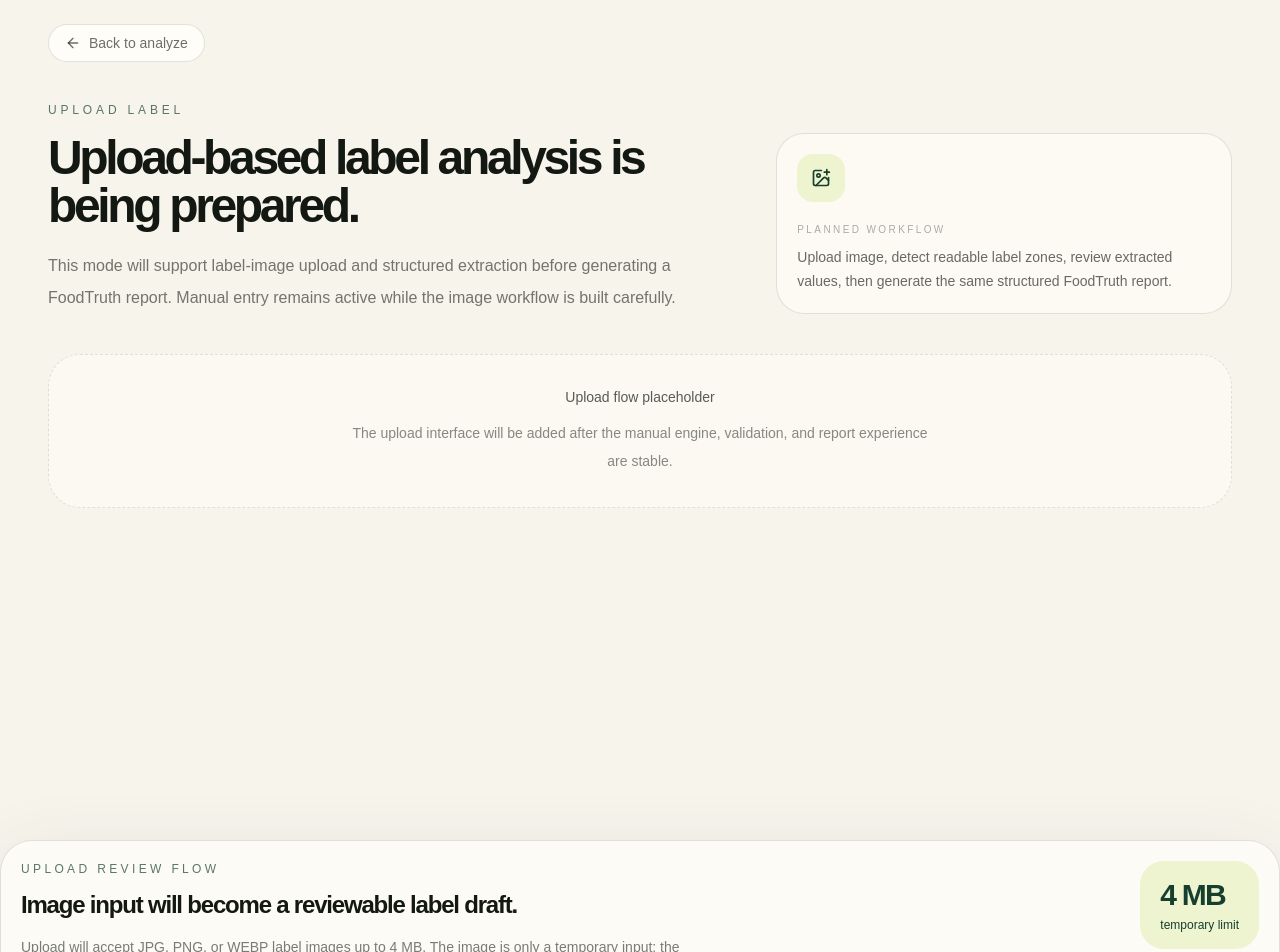
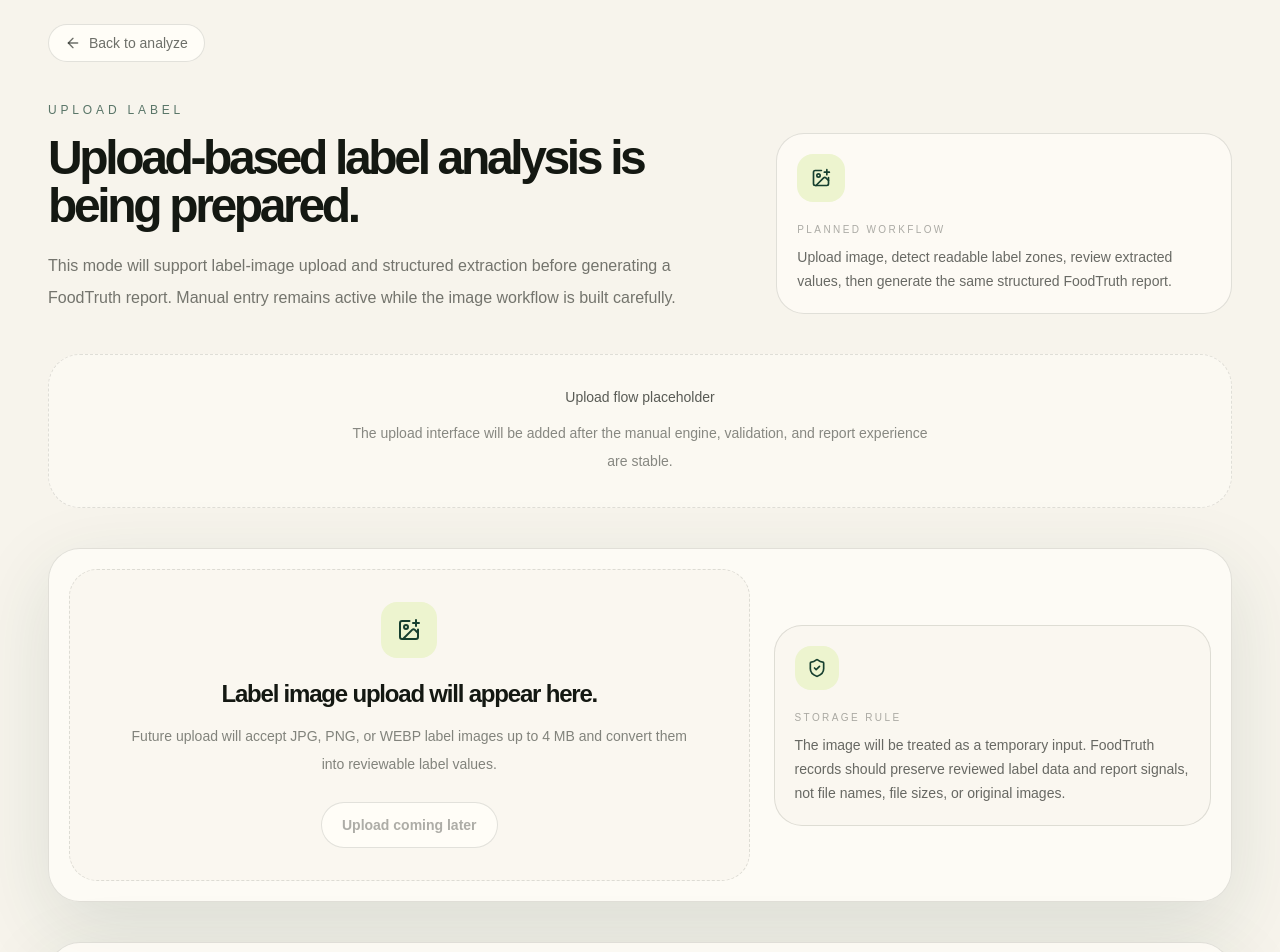
Before and after one commit to sumitdhara609/FoodTruth, a Next.js app: page /analyze/upload in a window 1280 px wide. Shown: the top 952 px of the page. Built offline with nearby package versions, Linux system fonts and the light colour scheme.

Commit message:
Add upload input placeholder

```diff
--- a/app/analyze/upload/page.tsx
+++ b/app/analyze/upload/page.tsx
@@ -1,10 +1,10 @@
 import { ImagePlus } from "lucide-react";
 import { AnalyzerPlaceholderPage } from "@/components/analyze/analyzer-placeholder-page";
+import { UploadInputPlaceholder } from "@/components/analyze/upload-input-placeholder";
 import { UploadReviewPlaceholder } from "@/components/analyze/upload-review-placeholder";
 
 export default function UploadAnalyzerPage() {
   return (
-    <>
     <AnalyzerPlaceholderPage
       eyebrow="Upload Label"
       title="Upload-based label analysis is being prepared."
@@ -14,9 +14,9 @@ export default function UploadAnalyzerPage() {
       placeholderTitle="Upload flow placeholder"
       placeholderDescription="The upload interface will be added after the manual engine, validation, and report experience are stable."
       icon={ImagePlus}
-      />
-
+    >
+      <UploadInputPlaceholder />
       <UploadReviewPlaceholder />
-    </>
+    </AnalyzerPlaceholderPage>
   );
 }
--- /dev/null
+++ b/components/analyze/upload-input-placeholder.tsx
@@ -0,0 +1,50 @@
+import { ImagePlus, ShieldCheck } from "lucide-react";
+import { MAX_LABEL_UPLOAD_SIZE_MB } from "@/lib/account/report-storage-policy";
+
+export function UploadInputPlaceholder() {
+  return (
+    <section className="mt-10 rounded-[2rem] border border-[var(--border)] bg-[var(--surface)]/76 p-5 shadow-[var(--shadow-soft)]">
+      <div className="grid gap-6 lg:grid-cols-[0.7fr_0.45fr] lg:items-center">
+        <div className="rounded-[1.75rem] border border-dashed border-[var(--border)] bg-[var(--background)]/55 p-8 text-center">
+          <div className="mx-auto flex h-14 w-14 items-center justify-center rounded-2xl bg-[var(--accent-muted)] text-[var(--primary)]">
+            <ImagePlus className="h-6 w-6" />
+          </div>
+
+          <h2 className="mt-5 text-2xl font-semibold tracking-[-0.05em] text-[var(--foreground)]">
+            Label image upload will appear here.
+          </h2>
+
+          <p className="mx-auto mt-3 max-w-xl text-sm leading-7 text-[var(--foreground)]/52">
+            Future upload will accept JPG, PNG, or WEBP label images up to{" "}
+            {MAX_LABEL_UPLOAD_SIZE_MB} MB and convert them into reviewable label
+            values.
+          </p>
+
+          <button
+            type="button"
+            disabled
+            className="mt-6 cursor-not-allowed rounded-full border border-[var(--border)] bg-[var(--surface)] px-5 py-3 text-sm font-semibold text-[var(--foreground)]/35"
+          >
+            Upload coming later
+          </button>
+        </div>
+
+        <div className="rounded-[1.75rem] border border-[var(--border)] bg-[var(--background)]/55 p-5">
+          <div className="flex h-11 w-11 items-center justify-center rounded-2xl bg-[var(--accent-muted)] text-[var(--primary)]">
+            <ShieldCheck className="h-5 w-5" />
+          </div>
+
+          <p className="mt-5 text-[10px] uppercase tracking-[0.24em] text-[var(--foreground)]/35">
+            Storage rule
+          </p>
+
+          <p className="mt-2 text-sm leading-6 text-[var(--foreground)]/64">
+            The image will be treated as a temporary input. FoodTruth records
+            should preserve reviewed label data and report signals, not file
+            names, file sizes, or original images.
+          </p>
+        </div>
+      </div>
+    </section>
+  );
+}
```
Lines whose indentation alone changed are shown as unchanged.
